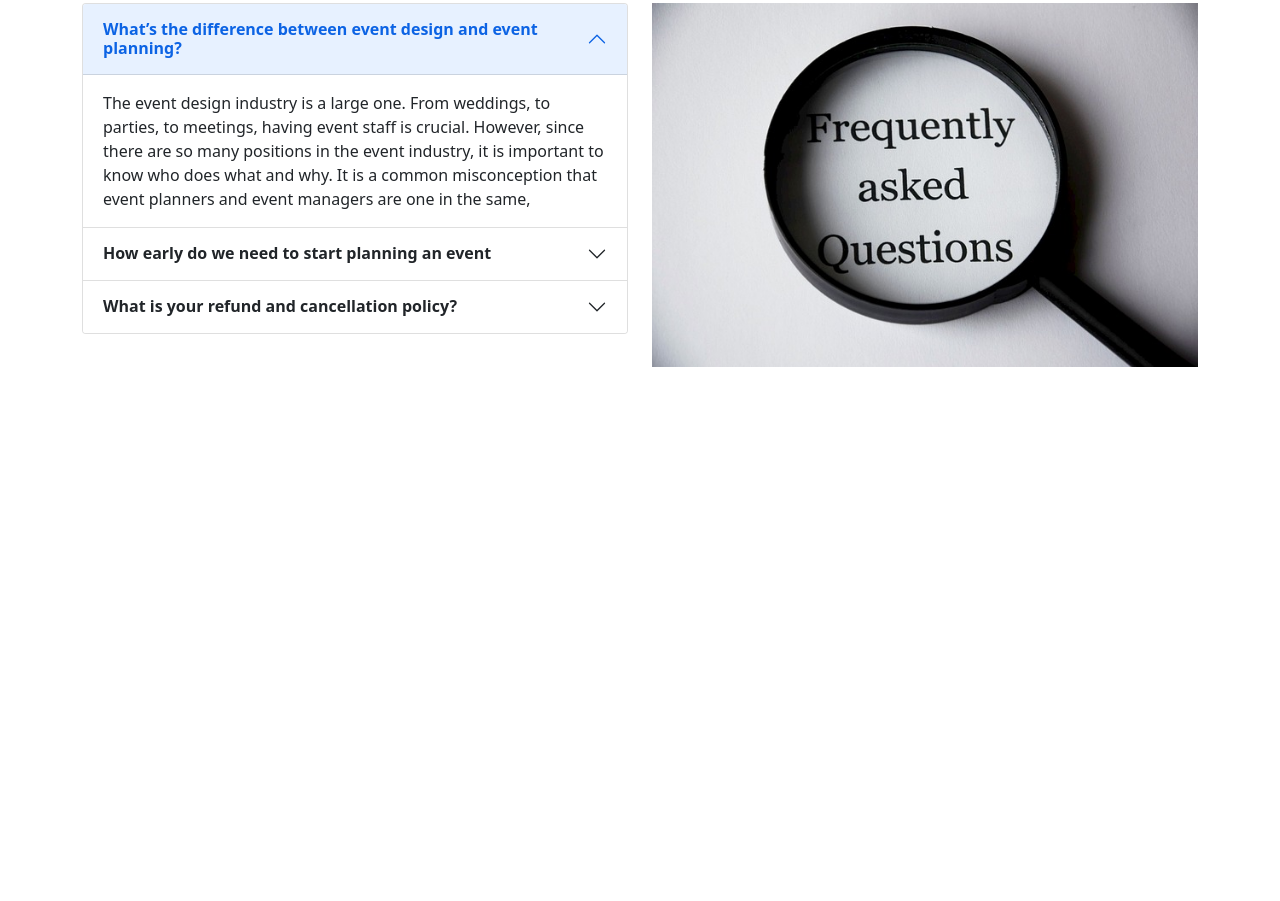
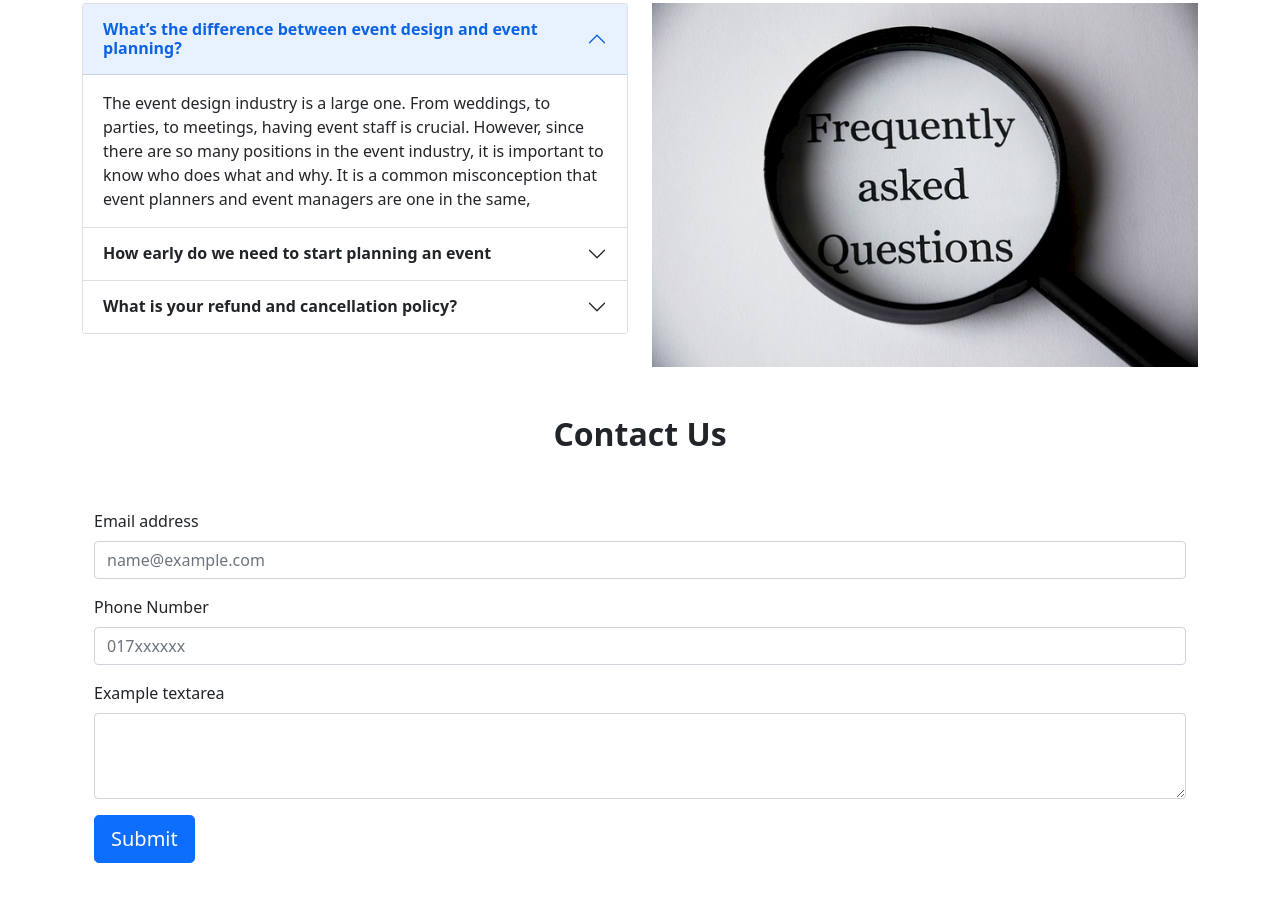
Before and after one commit to PranoySarker/convention-center-website, a plain HTML site: page index.html in a window 1280 px wide. Shown: the part 1535-2436 px from the top of the page. Before the commit the page ends 1950 px from the top, so only its background shows below. Drawn offline with nearby package versions, Linux system fonts and the light colour scheme.

Commit message:
Faq & contact added

```diff
--- a/index.html
+++ b/index.html
@@ -321,6 +321,32 @@
             </div>
             </div>
         </section>
+
+        <!-- contact us section  -->
+        <section class="container mt-5 mb-5">
+            <h2 class="text-center pb-5 fw-bold">Contact Us</h2>
+            <div class="container">
+                <div class="row">
+                    <div class="col-lg-12 col-12">
+                        <div class="mb-3">
+                            <label for="exampleFormControlInput1" class="form-label">Email address</label>
+                            <input type="email" class="form-control" id="exampleFormControlInput1"
+                                placeholder="name@example.com">
+                        </div>
+                        <div class="mb-3">
+                            <label for="exampleFormControlInput1" class="form-label">Phone Number</label>
+                            <input type="text" class="form-control" id="exampleFormControlInput1"
+                                placeholder="017xxxxxx">
+                        </div>
+                        <div class="mb-3">
+                            <label for="exampleFormControlTextarea1" class="form-label">Example textarea</label>
+                            <textarea class="form-control" id="exampleFormControlTextarea1" rows="3"></textarea>
+                        </div>
+                        <button class="btn btn-primary btn-lg">Submit</button>
+                    </div>
+                </div>
+            </div>
+        </section>
     </main>
 
     <footer>
```
